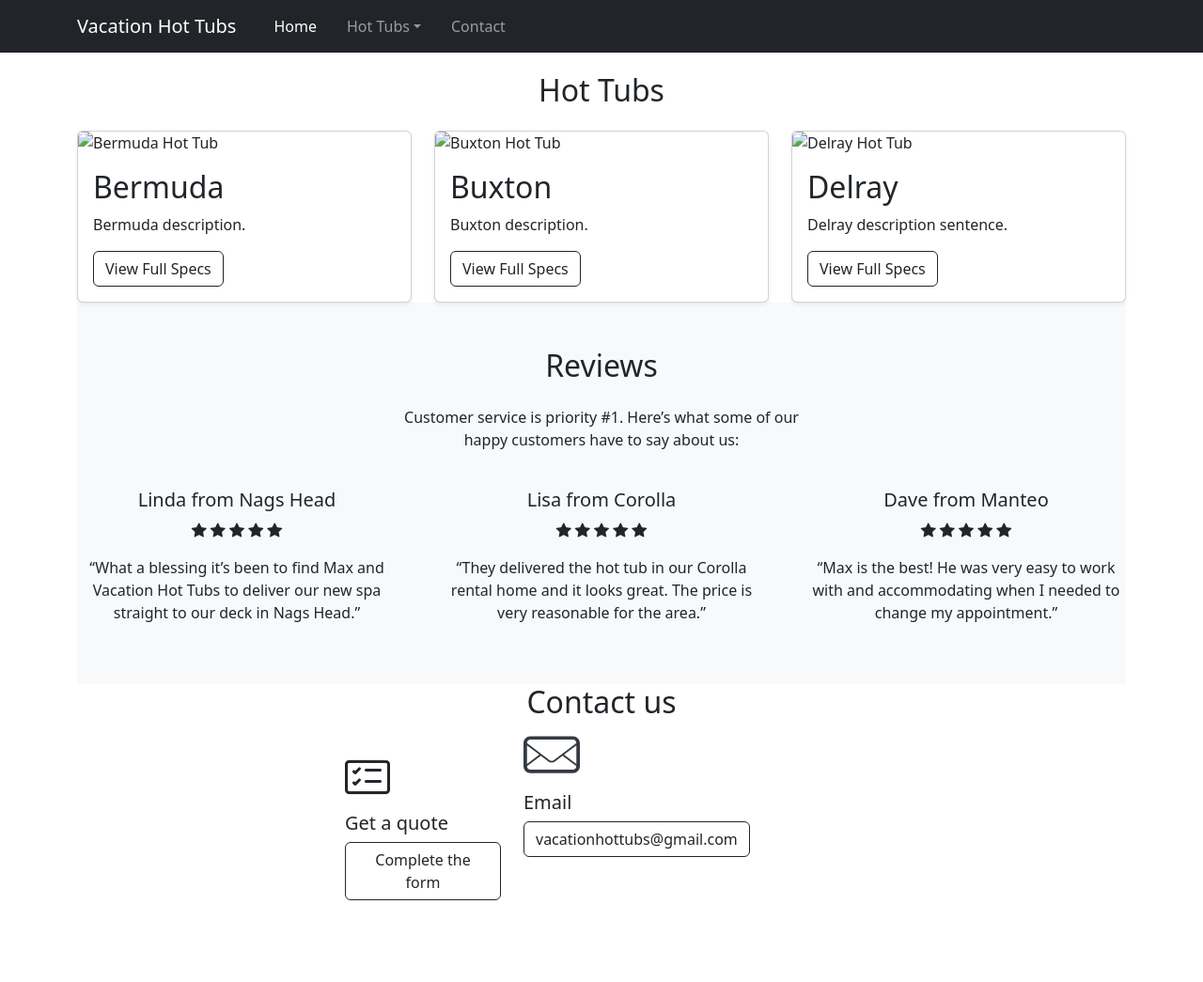
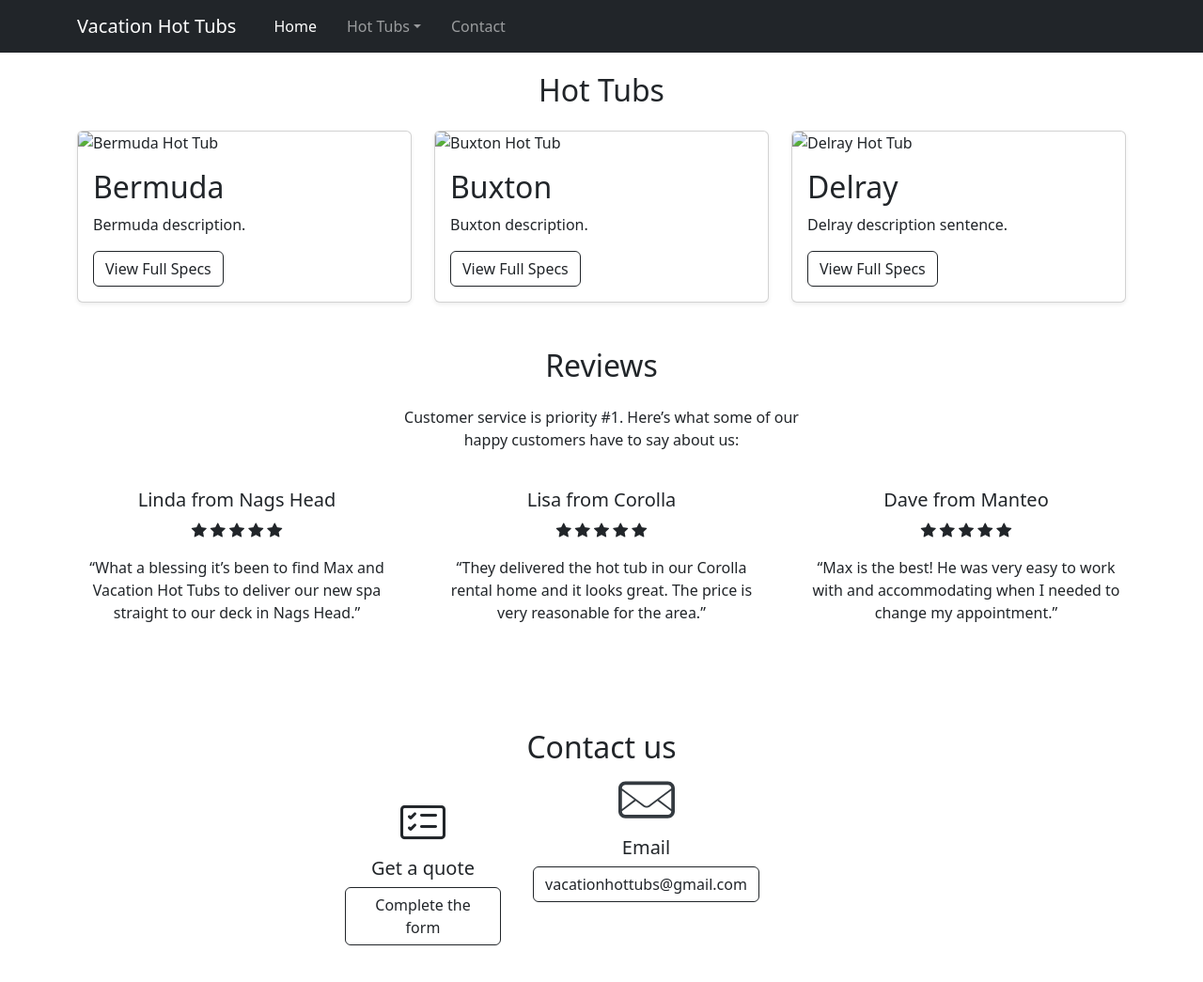
Before and after one commit to vacationhottubs/vacationhottubs.github.io, a Jekyll site: the page built from index.html, in a window 1280 px wide and 1166 px high. Shown: the top 1045 px of the window at 94% size. Built offline with Jekyll 4.4.1, drawn with Linux system fonts in a browser that asks for light colours.

Commit message:
Update index.html

```diff
--- a/index.html
+++ b/index.html
@@ -45,7 +45,7 @@ excerpt: Vacation Hot Tubs provides practical and rugged hot tubs for your vacat
         </div>
         <!-- End Hot Tubs -->
         <!-- Begin Reviews -->
-        <div class="py-5 bg-light text-center">
+        <div class="py-5 text-center">
           <h2 class="fw-light pb-3">Reviews</h2>
           <div class="row justify-content-center">
             <div class="col-11 col-sm-10 col-md-8 col-lg-6 col-xl-5 col-xxl-4">
@@ -72,6 +72,7 @@ excerpt: Vacation Hot Tubs provides practical and rugged hot tubs for your vacat
         </div>
         <!-- End Reviews -->
         <!-- Begin Contact -->
+        <div class="py-5 text-center">
           <h2 class="fw-light text-center">Contact us</h2>
           <div class="row justify-content-lg-center">
             <div class="col-lg-6 col-xl-6">
@@ -91,6 +92,7 @@ excerpt: Vacation Hot Tubs provides practical and rugged hot tubs for your vacat
                   <p>
                     <a class="btn btn-outline-dark" href="mailto:vacationhottubs@gmail.com" role="button">vacationhottubs@gmail.com</a>
                   </p>
+                </div>
               </div>
             </div>
           </div>
```
Lines whose indentation alone changed are shown as unchanged.
